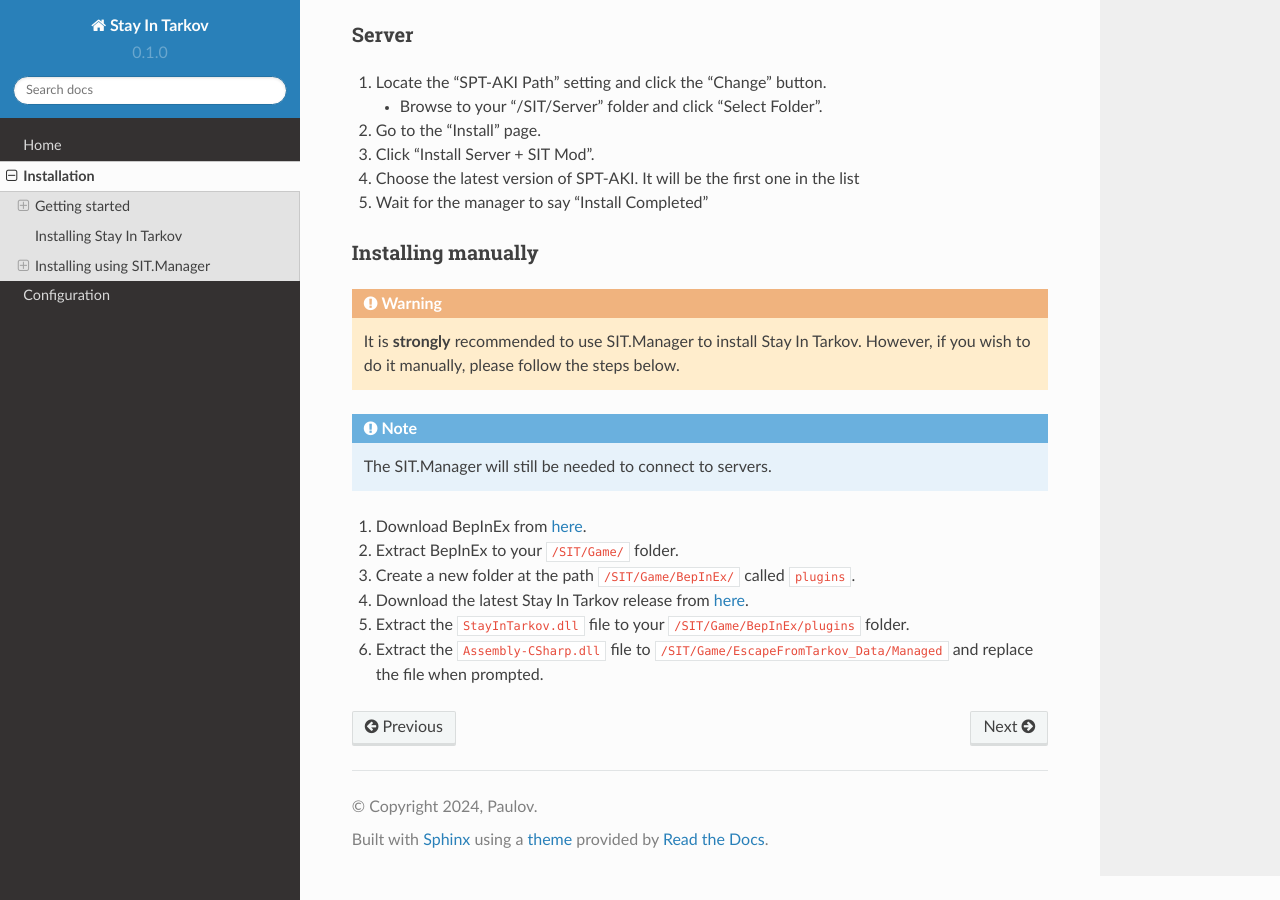
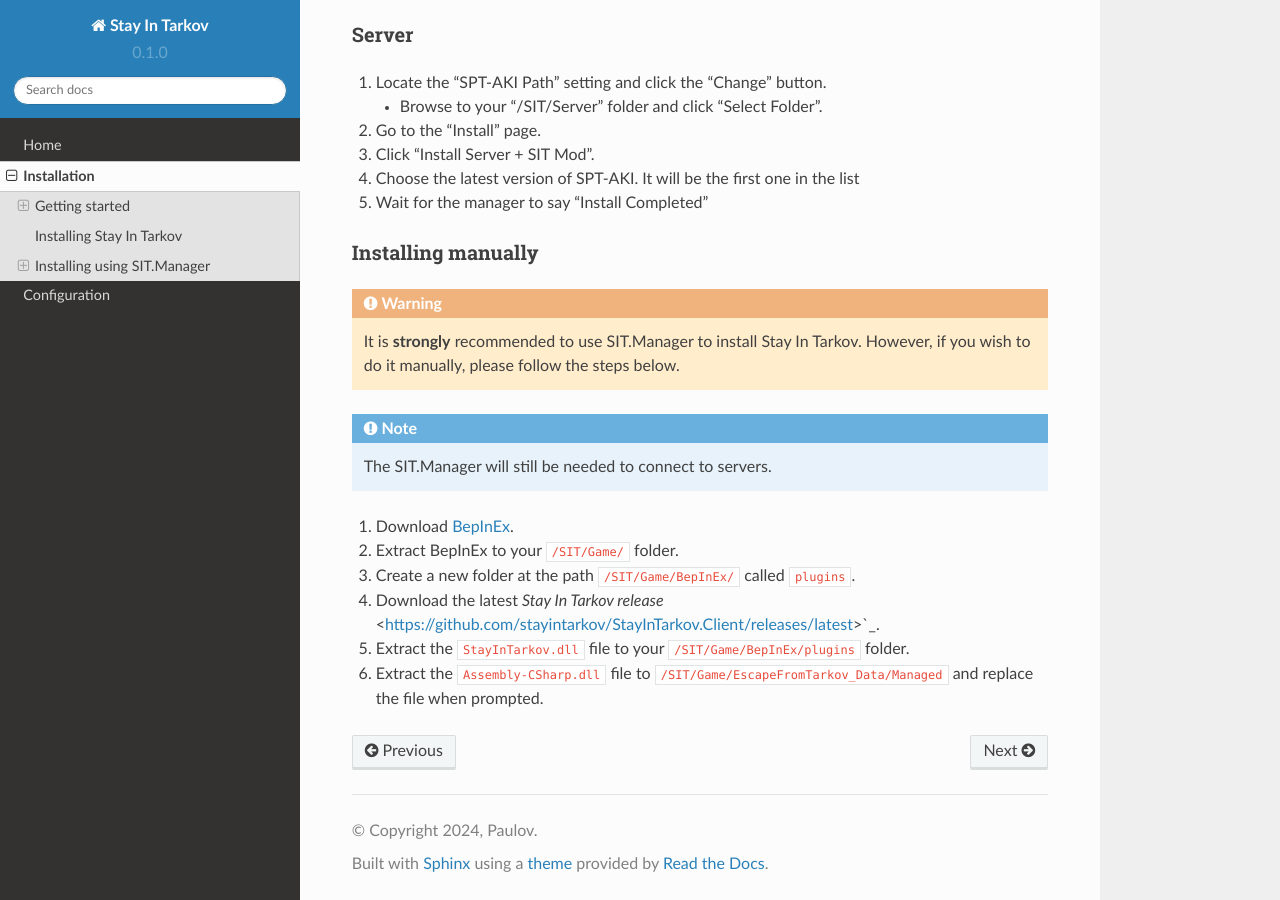
Before and after one commit to stayintarkov/SIT.Documentation, a Sphinx documentation site: the page built from docs/source/install.rst, in a window 1280 px wide and 900 px high, scrolled down 2145 px. Built offline with Sphinx 7.4.7 and the Read the Docs theme 2.0.0, drawn with Linux system fonts in a browser that asks for light colours; pages that are not in the unit, such as notebooks, are missing from menus.

Commit message:
Change refs a little
fixes some warnings about duplicate references

```diff
--- a/docs/source/install.rst
+++ b/docs/source/install.rst
@@ -110,9 +110,9 @@
 .. note::
    The |SITM| will still be needed to connect to servers.
 
-#. Download BepInEx from `here <https://github.com/BepInEx/BepInEx/releases/download/v5.4.22/BepInEx_x64_5.4.22.0.zip>`_.
+#. Download `BepInEx <https://github.com/BepInEx/BepInEx/releases/download/v5.4.22/BepInEx_x64_5.4.22.0.zip>`_.
 #. Extract BepInEx to your ``/SIT/Game/`` folder.
 #. Create a new folder at the path ``/SIT/Game/BepInEx/`` called ``plugins``.
-#. Download the latest |SIT| release from `here <https://github.com/stayintarkov/StayInTarkov.Client/releases/latest>`_.
+#. Download the latest `Stay In Tarkov release` <https://github.com/stayintarkov/StayInTarkov.Client/releases/latest>`_.
 #. Extract the ``StayInTarkov.dll`` file to your ``/SIT/Game/BepInEx/plugins`` folder.
 #. Extract the ``Assembly-CSharp.dll`` file to ``/SIT/Game/EscapeFromTarkov_Data/Managed`` and replace the file when prompted.
```
